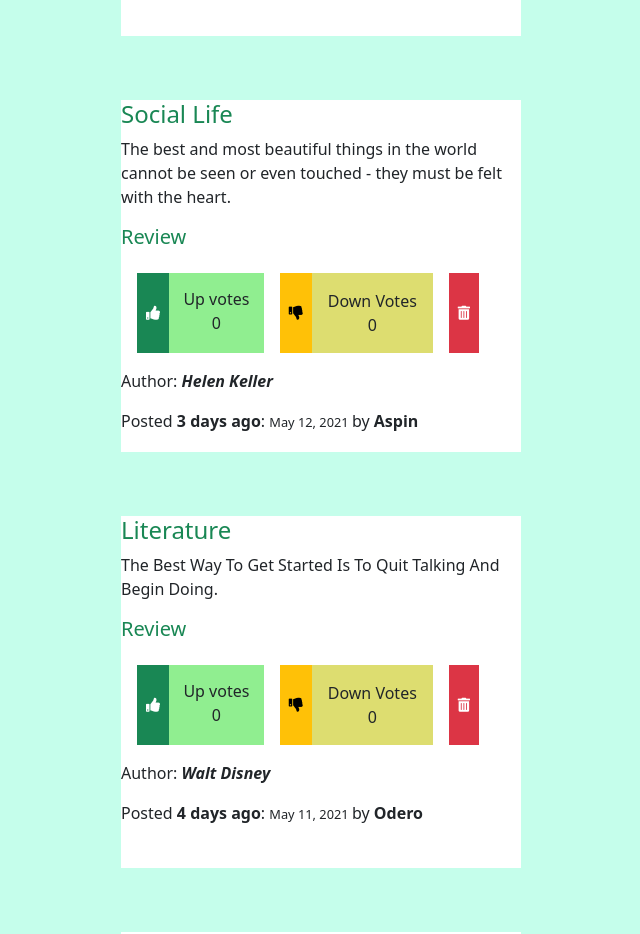
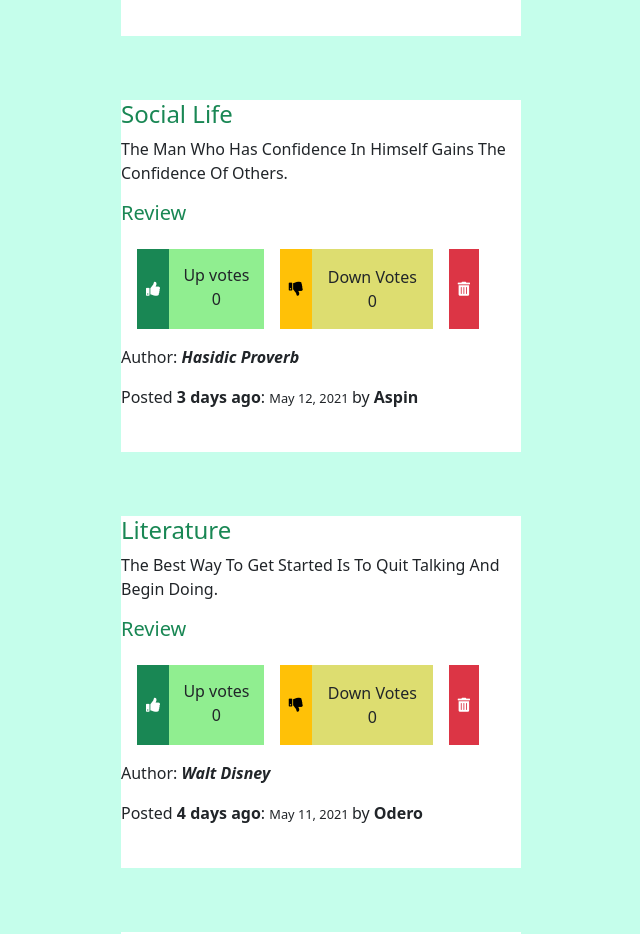
Before and after one commit to ngetichnicholas/Quotes-Rating, an Angular app: page / in a window 1280 px wide. Shown: the part 1260-2194 px from the top of the page, without its empty margins (243-883 px from the left). Built offline with nearby package versions, Linux system fonts and the light colour scheme.

Commit message:
Update quotes

```diff
--- a/package.json
+++ b/package.json
@@ -33,6 +33,7 @@
     "@angular/compiler-cli": "~11.2.13",
     "@types/jasmine": "~3.6.0",
     "@types/node": "^12.11.1",
+    "angular-cli-ghpages": "^1.0.0-rc.1",
     "codelyzer": "^6.0.0",
     "jasmine-core": "~3.6.0",
     "jasmine-spec-reporter": "~5.0.0",
--- a/src/app/quote/quote.component.html
+++ b/src/app/quote/quote.component.html
@@ -1,7 +1,7 @@
 <div class="container-fluid">
   <div class="row">
     <div class="col-md-3">
-      <img src="/assets/images/quote.jpg" alt="Image here" width="100%">
+      <img src="assets/images/quote.jpg" alt="Image here" width="100%">
     </div>
     <div class="col-md-6 quote">
       <div *ngFor="let quote of sortQuotes let i= index" class="quote-body">
--- a/src/app/quote/quote.component.ts
+++ b/src/app/quote/quote.component.ts
@@ -13,7 +13,7 @@ export class QuoteComponent implements OnInit {
     new Quote (3,'Johnstone','Motivation','We May Encounter Many Defeats But We Must Not Be Defeated.','Maya Angelou',new Date(2021,4,8),0,0),
     new Quote (4,'Odero','Literature','The Best Way To Get Started Is To Quit Talking And Begin Doing.','Walt Disney',new Date(2021,4,11),0,0),
     new Quote (5,'Kenedy','Computer Programming','Programs must be written for people to read, and only incidentally for machines to execute.','Harold Abelson',new Date(2021,4,12),0,0),
-    new Quote (6,'Aspin','Social Life','The best and most beautiful things in the world cannot be seen or even touched - they must be felt with the heart.','Helen Keller',new Date(2021,4,12),0,0)
+    new Quote (6,'Aspin','Social Life','The Man Who Has Confidence In Himself Gains The Confidence Of Others.','Hasidic Proverb',new Date(2021,4,12),0,0)
   ];
   get sortQuotes() {
     return this.quotes.sort((a, b) => {
```
Also changed, not shown: 1 other file (tests, documents, lock files or other folders).
